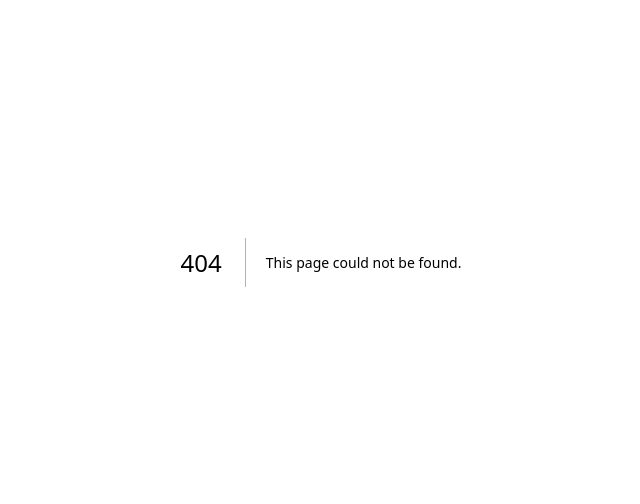
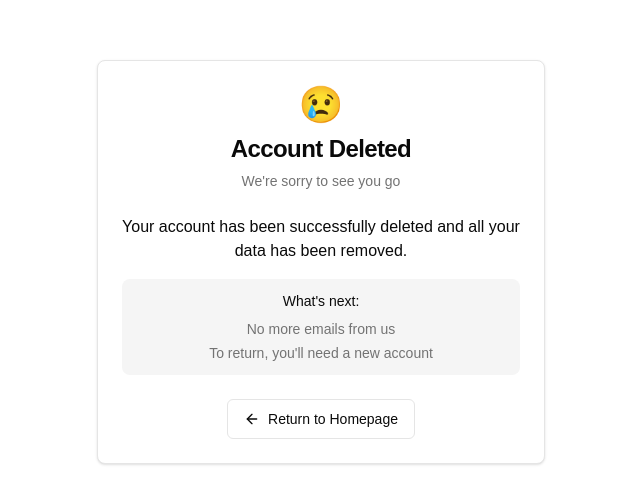
Before and after one commit to yzy98/nextjs-starter-template-paddle, a Next.js app: page /goodbye in a window 1280 px wide. Before the commit this address had no page. Shown: the part 138-642 px from the top of the page, without its empty margins (319-959 px from the left). Built offline with nearby package versions, Linux system fonts and the light colour scheme.

Commit message:
Add NotFound and Goodbye pages

```diff
--- /dev/null
+++ b/app/goodbye/page.tsx
@@ -0,0 +1,51 @@
+import Link from "next/link";
+import { ArrowLeft } from "lucide-react";
+
+import { Button } from "@/components/ui/button";
+import {
+  Card,
+  CardContent,
+  CardDescription,
+  CardFooter,
+  CardHeader,
+  CardTitle,
+} from "@/components/ui/card";
+
+export default function GoodbyePage() {
+  return (
+    <div className="flex min-h-screen items-center justify-center bg-background p-4">
+      <Card className="mx-auto max-w-md">
+        <CardHeader className="text-center">
+          <div className="flex justify-center text-4xl mb-2">
+            <span role="img" aria-label="sad face">
+              😢
+            </span>
+          </div>
+          <CardTitle className="text-2xl">Account Deleted</CardTitle>
+          <CardDescription>We're sorry to see you go</CardDescription>
+        </CardHeader>
+        <CardContent className="space-y-4 text-center">
+          <p>
+            Your account has been successfully deleted and all your data has
+            been removed.
+          </p>
+          <div className="rounded-lg bg-muted p-3 text-sm">
+            <p className="font-medium mb-2">What's next:</p>
+            <ul className="list-inside space-y-1 text-muted-foreground">
+              <li>No more emails from us</li>
+              <li>To return, you'll need a new account</li>
+            </ul>
+          </div>
+        </CardContent>
+        <CardFooter className="flex justify-center">
+          <Button asChild variant="outline">
+            <Link href="/" className="flex items-center gap-2">
+              <ArrowLeft className="h-4 w-4" />
+              Return to Homepage
+            </Link>
+          </Button>
+        </CardFooter>
+      </Card>
+    </div>
+  );
+}
--- /dev/null
+++ b/app/not-found.tsx
@@ -0,0 +1,48 @@
+import Link from "next/link";
+import { ArrowLeft } from "lucide-react";
+
+import { Button } from "@/components/ui/button";
+import {
+  Card,
+  CardContent,
+  CardDescription,
+  CardFooter,
+  CardHeader,
+  CardTitle,
+} from "@/components/ui/card";
+
+export default function NotFound() {
+  return (
+    <div className="flex min-h-screen items-center justify-center bg-background p-4">
+      <Card className="mx-auto max-w-md">
+        <CardHeader className="text-center">
+          <div className="flex justify-center text-4xl mb-2">
+            <span role="img" aria-label="magnifying glass">
+              🔍
+            </span>
+          </div>
+          <CardTitle className="text-2xl">Page Not Found</CardTitle>
+          <CardDescription>Oops! This page doesn't exist</CardDescription>
+        </CardHeader>
+        <CardContent className="space-y-4 text-center">
+          <p>The page you're looking for might have been moved or deleted.</p>
+          <div className="rounded-lg bg-muted p-3 text-sm">
+            <p className="font-medium mb-2">You can try:</p>
+            <ul className="list-inside space-y-1 text-muted-foreground">
+              <li>Checking the URL for typos</li>
+              <li>Going back to the homepage</li>
+            </ul>
+          </div>
+        </CardContent>
+        <CardFooter className="flex justify-center">
+          <Button asChild variant="outline">
+            <Link href="/" className="flex items-center gap-2">
+              <ArrowLeft className="h-4 w-4" />
+              Return to Homepage
+            </Link>
+          </Button>
+        </CardFooter>
+      </Card>
+    </div>
+  );
+}
```
